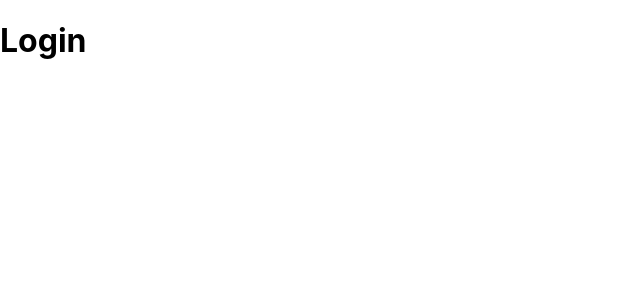
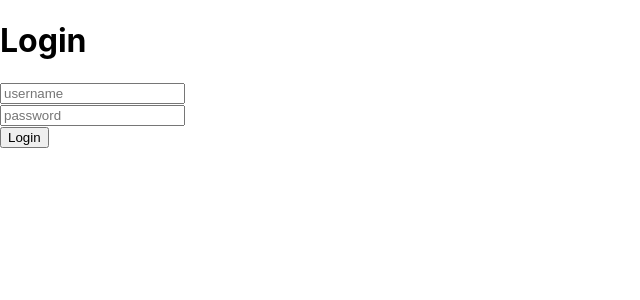
Before and after one commit to ultra-hash/ulrshortner-frontend, a React (Create React App) app: page /login in a window 1280 px wide. Shown: the top 300 px of the page, without its empty margins (0-640 px from the left). Built offline with nearby package versions, Linux system fonts and the light colour scheme.

Commit message:
feat: Implemented Login Component
- Added js-cookies package
- Jwt token recived after successfull login will be stored  in user browser as cookie

```diff
--- a/package.json
+++ b/package.json
@@ -6,6 +6,7 @@
     "@testing-library/jest-dom": "^5.17.0",
     "@testing-library/react": "^13.4.0",
     "@testing-library/user-event": "^13.5.0",
+    "js-cookie": "^3.0.5",
     "react": "^18.2.0",
     "react-dom": "^18.2.0",
     "react-router-dom": "^5.3.4",
--- a/src/components/Login/index.js
+++ b/src/components/Login/index.js
@@ -1,5 +1,55 @@
-export default function Login() {
-    return (
+import { useState } from 'react'
+import { api } from '../../config'
+import Cookies from 'js-cookie'
+
+
+export default function Login(props) {
+
+    const [username, setUsername] = useState('')
+    const [password, setPassword] = useState('')
+    const [errorMsg, setErrorMsg] = useState('')
+    const [showError, toggleShowError] = useState(false)
+
+
+    const loginApi = async () => {
+        const { BaseUrl, Port } = api
+        const url = BaseUrl + ':' + Port + '/user/login'
+        const options = {
+            method: 'POST',
+            headers: {
+                'content-type': 'application/json',
+            },
+            body: JSON.stringify({ username, password })
+        }
+
+        const response = await fetch(url, options)
+        const data = await response.json()
+
+        if (data.jwtToken) {
+            Cookies.set('jwt_token', data.jwtToken, { expires: 1 })
+            const { history } = props
+            history.push('/')
+        } else {
+            setErrorMsg(data.error)
+            toggleShowError(prev => !prev)
+        }
+    }
+
+
+    return (<>
         <h1>Login</h1>
+        <form>
+            <div>
+                <input type='text' placeholder='username' value={username} onChange={e => setUsername(e.target.value)} />
+            </div>
+            <div>
+                <input type='password' placeholder='password' value={password} onChange={e => setPassword(e.target.value)} />
+            </div>
+            <div>
+                <button type="button" onClick={loginApi}>Login</button>
+            </div>
+        </form>
+        {showError && <p>{errorMsg}</p>}
+    </>
     )
 }
```
Also changed, not shown: 1 other file (tests, documents, lock files or other folders).
